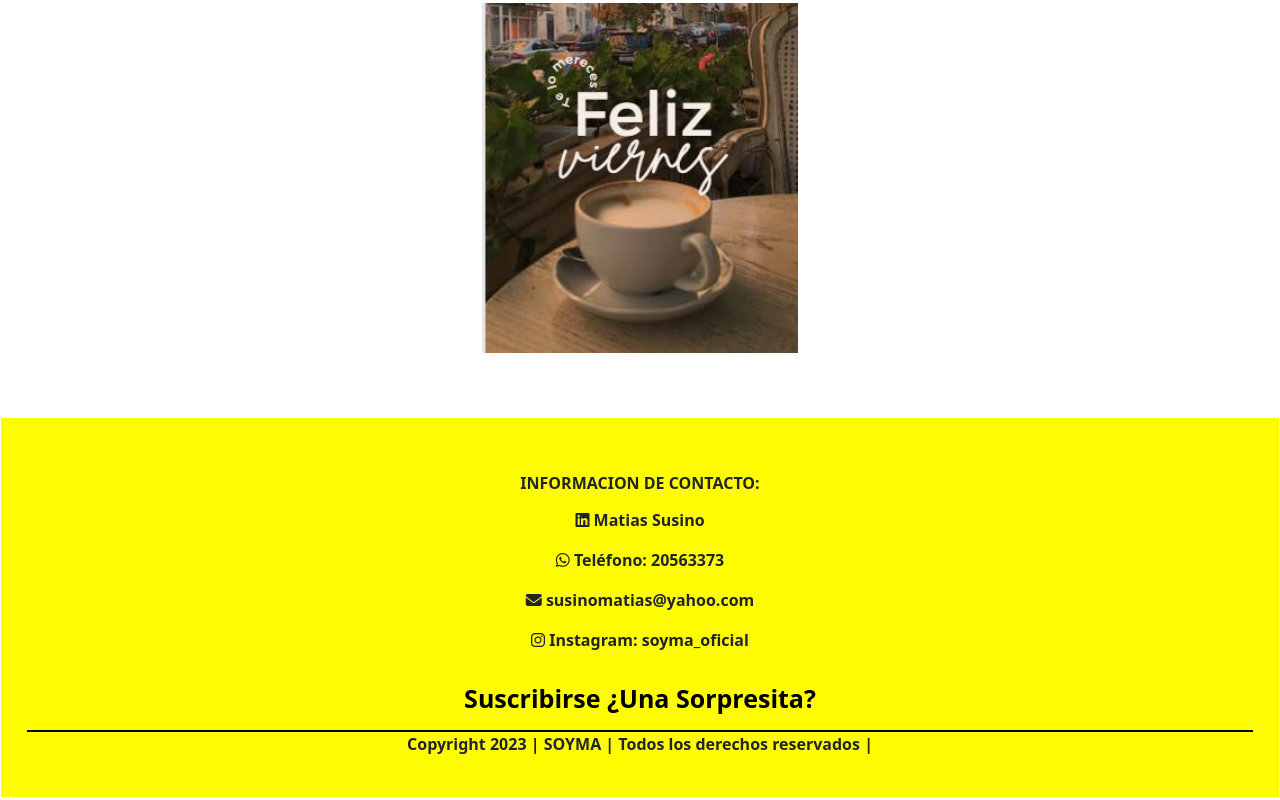
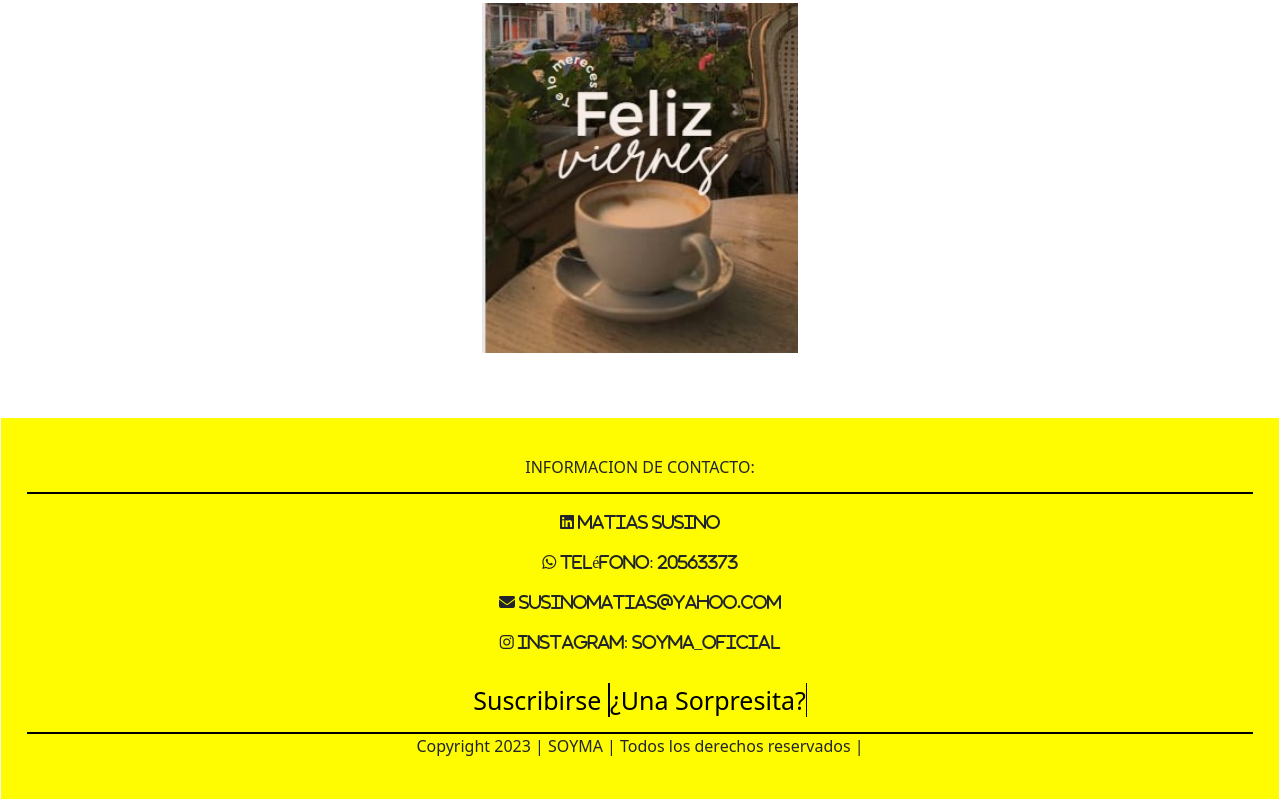
Before and after one commit to susinomatias/repositorio-Susino-Matias, a website: page bebidas.html in a window 1280 px wide. Shown: the part 1635-2435 px from the top of the page. Drawn offline with nearby package versions, Linux system fonts and the light colour scheme.

Commit message:
¿corrigiendo los cambios que antes no se guardaron, COMMIT IMPORTANTE

```diff
--- a/bebidas.html
+++ b/bebidas.html
@@ -1,18 +1,21 @@
 <!DOCTYPE html>
-<html lang="en">
+<html lang="es">
 
 <head>
+    <title>SOYMA</title>
     <meta name="viewport" content="width=device-width, initial-scale=1.0">
     <meta http-equiv="X-UA-Compatible" content="IE=edge">
     <link rel="stylesheet" href="./css/style.css">
     <meta charset="UTF-8">
-    <title>SOYMA</title>
-    <link href="https://cdn.jsdelivr.net/npm/bootstrap@5.2.3/dist/css/bootstrap.min.css" rel="stylesheet"
+    <meta name="description"
+        content="Esta página busca encontrar los gustos de cada miembro a traves de las sorpresas, ¿te animas a sumarte?">
+    <meta name="keywords" content="sorpresa, regalo, felicidad, compartir">
+    <script src="https://kit.fontawesome.com/c08ae226f7.js" crossorigin="anonymous"></script>
+
+
+
+    <link rel="stylesheet" href="https://cdn.jsdelivr.net/npm/bootstrap@5.2.3/dist/css/bootstrap.min.css"
         integrity="sha384-rbsA2VBKQhggwzxH7pPCaAqO46MgnOM80zW1RWuH61DGLwZJEdK2Kadq2F9CUG65" crossorigin="anonymous">
-    <meta name="description"
-        content="Esta página busca encontrar los gustos de cada miembro a traves de las sorpresas, ¿te animas a sumarte?"
-        <meta name="keywords" content="sorpresa, regalo, felicidad, compartir" </head>
-    <script src="https://kit.fontawesome.com/c08ae226f7.js" crossorigin="anonymous"></script>
 
 </head>
 
@@ -140,49 +143,65 @@
 
 
 
+    <footer>
+
+        <div class="estilo-divfooter1">
+
+            <p class="estilo-footer">
+                INFORMACION DE CONTACTO:
+            </p>
+
+            <p>
+                <i class="fa-brands fa-linkedin"> Matias Susino
+
+                </i>
+            </p>
 
 
+            <p>
+                <i class="fa-brands fa-whatsapp">
+                    Teléfono: 20563373
+                </i>
+            </p>
 
 
+            <p> <i class="fa-solid fa-envelope"> susinomatias@yahoo.com</i>
+            </p>
 
+            <p> <i class="fa-brands fa-instagram"> Instagram: soyma_oficial</i>
+            </p>
 
-
-
-
-
-
-
-    <footer>
-        <b>
-
-
-            <div class="estilo-divfooter1">
-                <p>
-                <div class="estilo-footer"> INFORMACION DE CONTACTO: </div>
-                <i class="fa-brands fa-linkedin"></i> Matias Susino</p>
-
-                <p> <i class="fa-brands fa-whatsapp"></i> Teléfono: 20563373 </p>
-                <p> <i class="fa-solid fa-envelope"></i> susinomatias@yahoo.com</p>
-                <p><i class="fa-brands fa-instagram"></i> Instagram: soyma_oficial </p>
         </div>
 
         <div class="estilo-divfooter">
 
-                <a href="file:///C:/Users/USUARIO/OneDrive/Escritorio/coderhouse/nueva-pagina/registro.html"
-                    target="_blank" class="estilo-linkfooter">Suscribirse </a>
-                <p class="estilo-pfooter"> <a
-                        href="file:///C:/Users/USUARIO/OneDrive/Escritorio/coderhouse/nueva-pagina/sorprendeme.html"
-                        target="_blank" class="estilo-pfooter2">¿Una Sorpresita?</p></a>
+            <a href="file:///C:/Users/USUARIO/OneDrive/Escritorio/coderhouse/nueva-pagina/registro.html" target="_blank"
+                class="estilo-linkfooter">Suscribirse
+            </a>
 
+
+            <a href="file:///C:/Users/USUARIO/OneDrive/Escritorio/coderhouse/nueva-pagina/sorprendeme.html"
+                class="estilo-pfooter2">
+                <p class="estilo-pfooter"> ¿Una Sorpresita?
+            </a>
+            </p>
 
 
         </div>
 
         <p class="estilo-footer4"> Copyright 2023 | SOYMA | Todos los derechos reservados |
+
         </p>
-        </b>
 
     </footer>
+
+
+    <link rel="stylesheet" href="https://cdnjs.cloudflare.com/ajax/libs/animate.css/4.1.1/animate.min.css" />
+
+    <script src="https://cdn.jsdelivr.net/npm/bootstrap@5.2.3/dist/js/bootstrap.bundle.min.js"
+        integrity="sha384-kenU1KFdBIe4zVF0s0G1M5b4hcpxyD9F7jL+jjXkk+Q2h455rYXK/7HAuoJl+0I4" crossorigin="anonymous">
+
+        </script>
 
 </body>
 
--- a/css/style.scss
+++ b/css/style.scss
@@ -380,7 +380,8 @@
 }
 
 .estilo-divcomida {
-    color: red;
+    background-color: linea;
+    color: rgb(0, 0, 0);
     font-size: $tamaño-letras;
     display: block;
     text-align: center;
@@ -500,6 +501,7 @@
 }
 
 .estilo-divcomida {
+
     color: red;
     font-size: $tamaño-letras;
     display: block;
```
Also changed, not shown: comidas.html (+69 -48 lines), dulces.html (+50 -32 lines), index.html (+1 -1 lines), sorprendeme.html (+49 -33 lines), sorpresas.html (+22 -6 lines), css/istockphoto-1390605823-612x612.jpg (added), css/style.css, 1 other file. Lines whose indentation alone changed are shown as unchanged.
